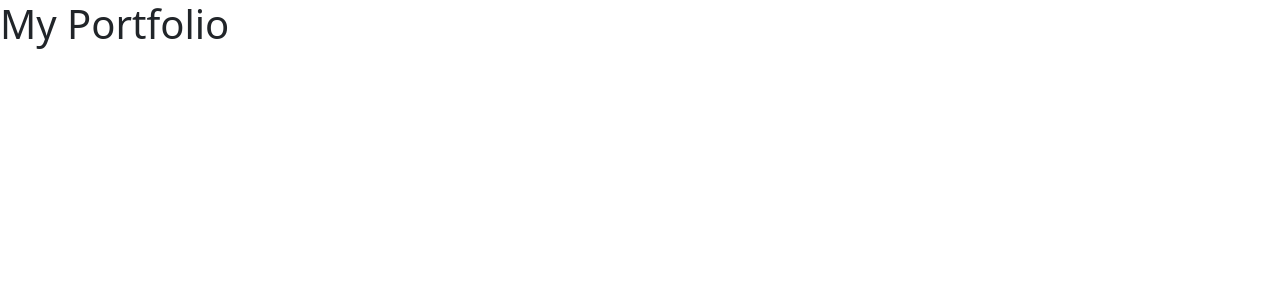
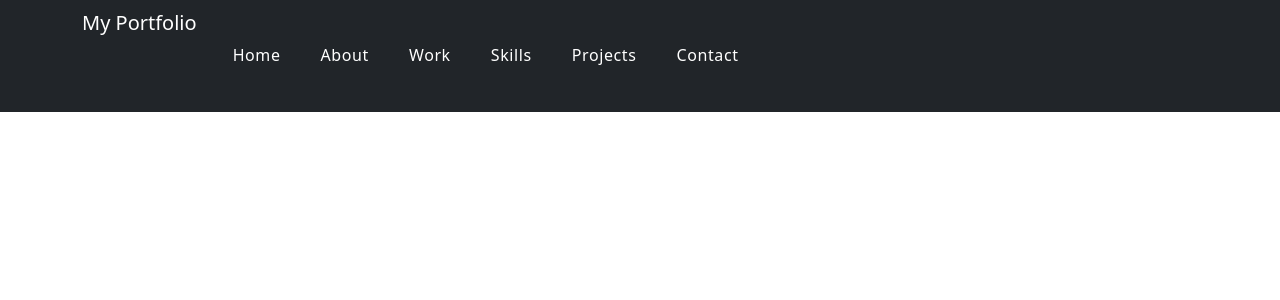
Before and after one commit to bindi-v/Portfolio_In_React, a React (Create React App) app: page / in a window 1280 px wide. Shown: the top 300 px of the page. Built offline with nearby package versions, Linux system fonts and the light colour scheme.

Commit message:
create components folder and in that create Navbar.js file for Navbar and added style for it in App.css

```diff
--- a/package.json
+++ b/package.json
@@ -3,6 +3,9 @@
   "version": "0.1.0",
   "private": true,
   "dependencies": {
+    "@fortawesome/fontawesome-svg-core": "^1.2.36",
+    "@fortawesome/free-solid-svg-icons": "^5.15.4",
+    "@fortawesome/react-fontawesome": "^0.1.16",
     "@testing-library/jest-dom": "^5.15.0",
     "@testing-library/react": "^11.2.7",
     "@testing-library/user-event": "^12.8.3",
--- a/public/index.html
+++ b/public/index.html
@@ -39,5 +39,8 @@
       To begin the development, run `npm start` or `yarn start`.
       To create a production bundle, use `npm run build` or `yarn build`.
     -->
+    <script src="https://code.jquery.com/jquery-3.6.0.min.js" integrity="sha256-/xUj+3OJU5yExlq6GSYGSHk7tPXikynS7ogEvDej/m4=" crossorigin="anonymous"></script>
+    <script src="https://cdn.jsdelivr.net/npm/@popperjs/core@2.10.2/dist/umd/popper.min.js" integrity="sha384-7+zCNj/IqJ95wo16oMtfsKbZ9ccEh31eOz1HGyDuCQ6wgnyJNSYdrPa03rtR1zdB" crossorigin="anonymous"></script>
+    <script src="https://cdn.jsdelivr.net/npm/bootstrap@5.1.3/dist/js/bootstrap.min.js" integrity="sha384-QJHtvGhmr9XOIpI6YVutG+2QOK9T+ZnN4kzFN1RtK3zEFEIsxhlmWl5/YESvpZ13" crossorigin="anonymous"></script>
   </body>
 </html>
--- a/src/App.css
+++ b/src/App.css
@@ -1,3 +1,13 @@
+@import url('https://fonts.googleapis.com/css2?family=Ubuntu:wght@300;400;500&display=swap');
+
+:root {
+--primary-white: #fff;
+--primary-orange: #f9ab00;
+--primary-dark: rgba(255, 255, 255, 0);
+}
+body {
+  font-family: 'Ubuntu', sans-serif;
+}
 .App {
   text-align: center;
 }
@@ -36,3 +46,32 @@
     transform: rotate(360deg);
   }
 }
+
+.navbar-brand {
+  max-width: 17.25rem;
+  padding: 0 !important;
+  height: 6rem !important;
+  color: var(--primary-white) !important;
+}
+nav a.nav-link {
+  font-weight: 500;
+  letter-spacing: 0.6px;
+  cursor: pointer;
+}
+nav ul li {
+text-transform: bold;
+}
+.navbar-nav > li > a {
+  color: var(--primary-white) !important;
+  margin-right: 12px;
+  margin-left: 12px;
+  border-bottom: 3px solid var(--primary-dark);
+}
+
+.navbar-nav > li > a.active, .navbar-nav > li > a.active:focus {
+  border-bottom: 3px solid var(--primary-orange);
+}
+
+.navbar-nav > li > a:hover {
+  border-bottom: 3px solid var(--primary-orange);
+}
--- a/src/App.js
+++ b/src/App.js
@@ -1,9 +1,10 @@
 
 import './App.css';
 import "bootstrap/dist/css/bootstrap.min.css";
+import Navbar from './components/Navbar';
 function App() {
   return (
-    <h1>My Portfolio</h1>
+    <Navbar />
   );
 }
 
--- /dev/null
+++ b/src/components/Navbar.js
@@ -0,0 +1,39 @@
+import React from 'react'
+import { FontAwesomeIcon } from "@fortawesome/react-fontawesome";
+import { faBars } from "@fortawesome/free-solid-svg-icons";
+
+export const Navbar = () => {
+    return (
+        <nav className="navbar navbar-expand-lg navbar-light bg-dark">
+  <div className="container">
+    <a className="navbar-brand" href="#">My Portfolio</a>
+    <button className="navbar-toggler" type="button" data-bs-toggle="collapse" data-bs-target="#navbarSupportedContent" aria-controls="navbarSupportedContent" aria-expanded="false" aria-label="Toggle navigation">
+      <FontAwesomeIcon icon={faBars} style={{ color: "#fff"}} />
+    </button>
+    <div className="collapse navbar-collapse" id="navbarSupportedContent">
+      <ul className="navbar-nav ml-auto ">
+        <li className="nav-item active">
+          <a className="nav-link" href="#">Home<span className="sr-only"></span></a>
+        </li>
+        <li className="nav-item">
+          <a className="nav-link" href="#about">About</a>
+        </li>
+        <li className="nav-item">
+          <a className="nav-link" href="#work">Work</a>
+        </li>
+        <li className="nav-item">
+          <a className="nav-link" href="#skills">Skills</a>
+        </li>
+        <li className="nav-item">
+          <a className="nav-link" href="#projects">Projects</a>
+        </li>
+        <li className="nav-item">
+          <a className="nav-link" href="#contact">Contact</a>
+        </li>
+      </ul>
+      </div>
+  </div>
+</nav>
+    )
+}
+export default Navbar
```
Also changed, not shown: 1 other file (tests, documents, lock files or other folders).
